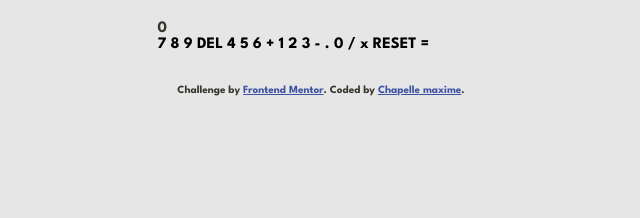
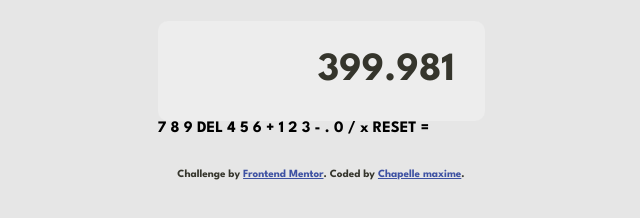
Before and after one commit to maxi1993-tech/calculator-app, a website: page index.html in a window 1280 px wide. Shown: the part 82-300 px from the top of the page, without its empty margins (319-959 px from the left). Drawn offline with Linux system fonts and the light colour scheme.

Commit message:
feat: style calculator screen

```diff
--- a/index.html
+++ b/index.html
@@ -49,7 +49,11 @@
 
     <main class="calc">
 
-      <output class="calc__screen">0</output>
+      <div class="calc__screen">
+
+        <output class="calc__output">399.981</output>
+
+      </div>
 
       <div class="calc__keys">
 
--- /dev/null
+++ b/sass/layout/_calc.scss
@@ -0,0 +1,25 @@
+@use "../abstracts/variables" as *;
+
+.calc {
+
+    &__screen {
+        display: flex;
+        justify-content: flex-end;
+        align-items: center;
+        background-color: var(--screen-background);
+        padding: 1.5rem;
+        border-radius: $radius-base;
+        min-width: 0;
+        width: 100%;
+    }
+
+    &__output {
+        display: block;
+        padding: 6px;
+        font-size: $font-size-screen;
+        white-space: nowrap;
+        overflow: hidden;
+        text-overflow: ellipsis;
+        text-box: trim-both cap alphabetic;
+    }
+}
--- a/sass/main.scss
+++ b/sass/main.scss
@@ -3,6 +3,7 @@
 @use "base/reset";
 @use "base/body";
 @use "base/typography";
+@use "layout/calc";
 @use "layout/container";
 @use "layout/footer";
 @use "layout/header";
```
Also changed, not shown: css/style.css.
